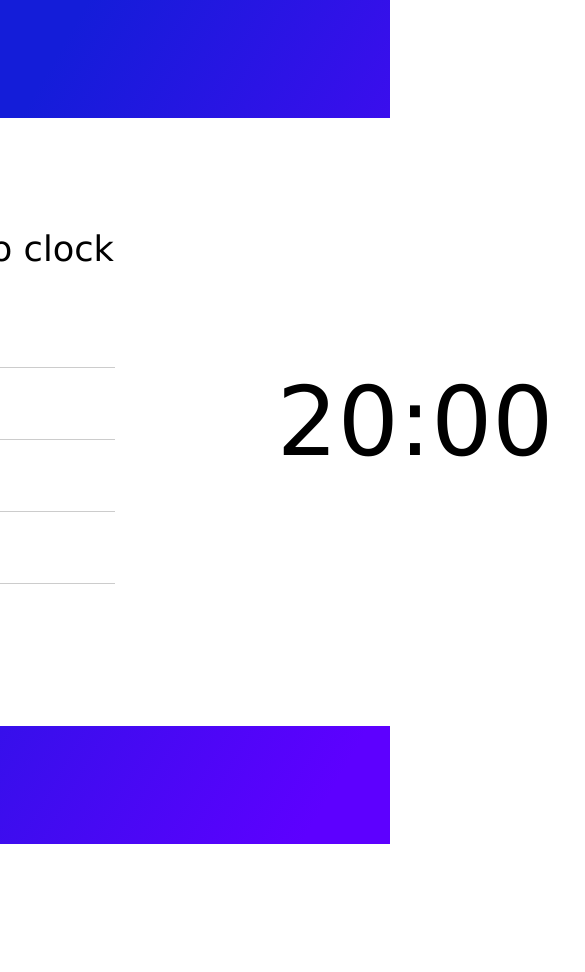
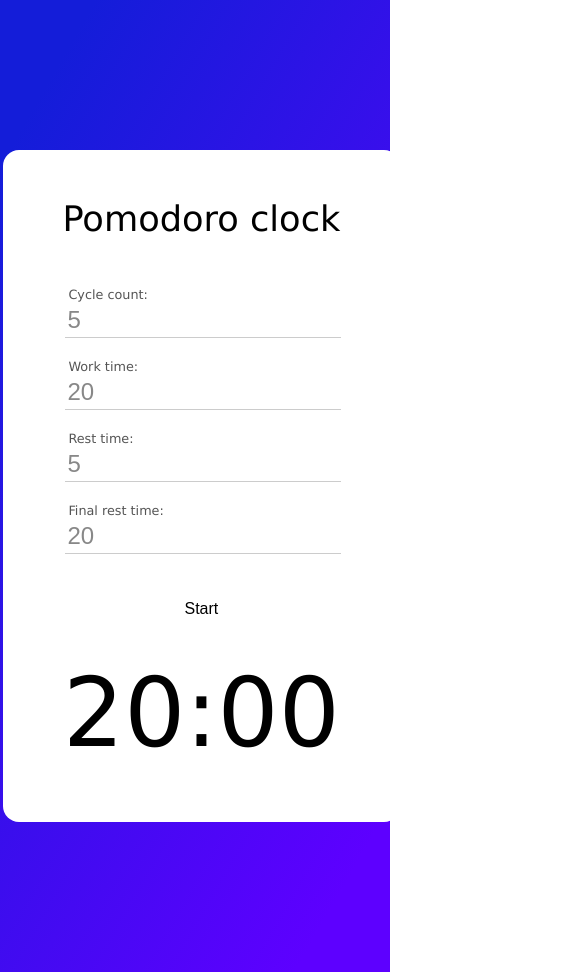
Before and after one commit to ArthurDeveloper/pomodoro-clock, an Angular app: page / in a window 390 px wide. Shown: the top 972 px of the page, 585 px wide, since content can reach past the window. Before the commit the page ends 844 px from the top, so only its background shows below. Built offline with nearby package versions, Linux system fonts and the light colour scheme.

Commit message:
feat: Added responsivity

```diff
--- a/src/app/app.component.html
+++ b/src/app/app.component.html
@@ -6,6 +6,7 @@
 		background: linear-gradient(120deg, #141dd9 10%, #5d00ff 90%);
 		width: 100vw;
 		height: 100vh;
+		padding: 4rem 0 4rem 0;
 	}
 </style>
 
--- a/src/app/clock-form/clock-form.component.scss
+++ b/src/app/clock-form/clock-form.component.scss
@@ -107,3 +107,14 @@ button[type="submit"] {
 	border-radius: 0.5rem;
 	font-size: 0.9rem;
 }
+
+@media (max-width: 576px) {
+	.clock-container {
+		grid-template-columns: 1fr;
+		grid-template-rows: 1fr 1fr;
+		max-width: 95%;
+		width: 95%;
+		height: 40rem;
+		padding: 1rem;
+	}
+}
```
